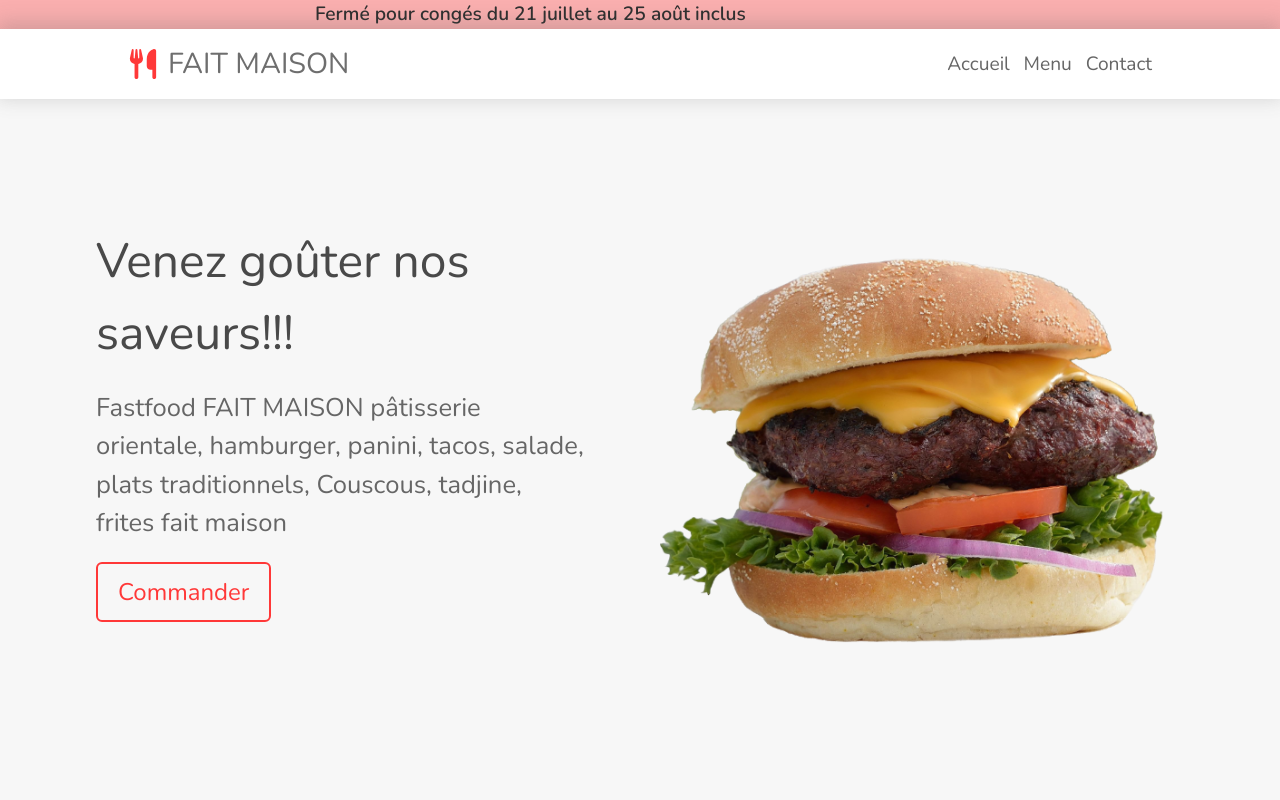
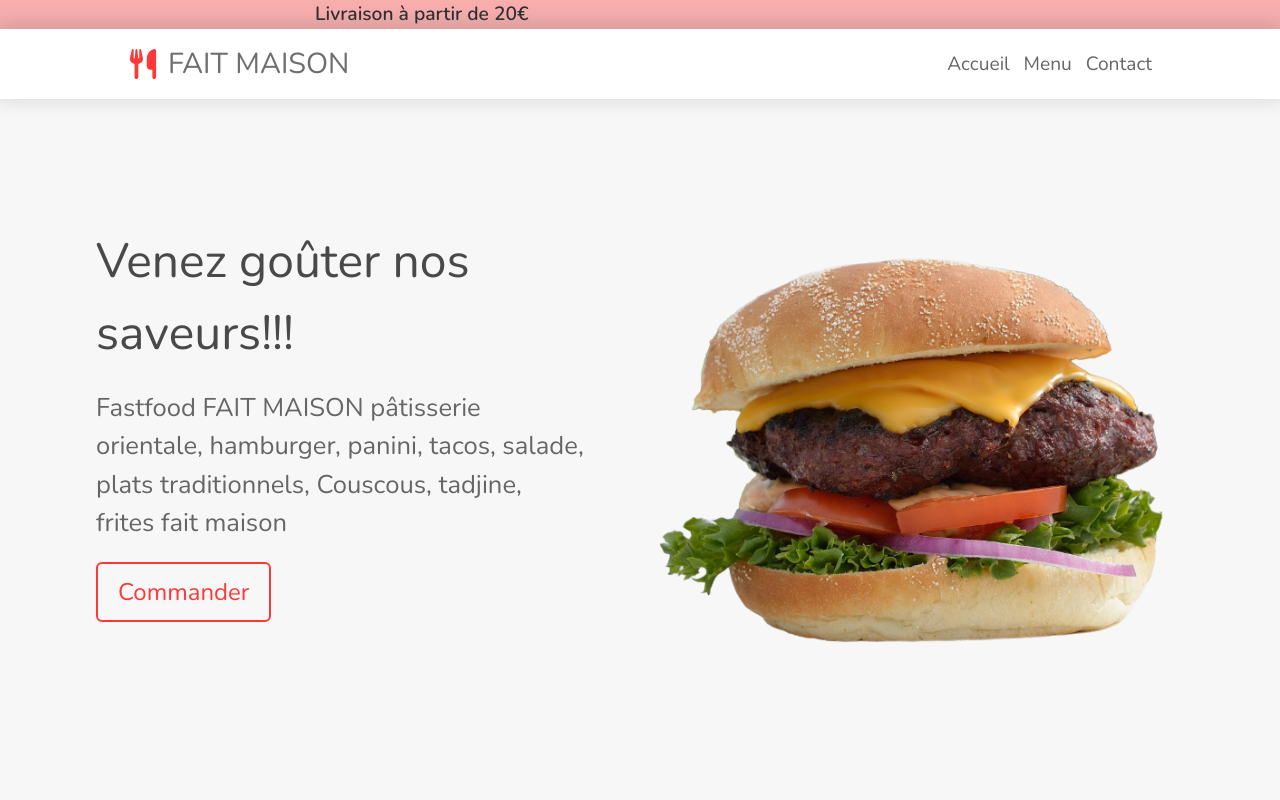
Before and after one commit to Bilal-MEKIRI/faitmaisonpontoise, a Next.js app: page / in a window 1280 px wide. Shown: the top 800 px of the page. Built offline with nearby package versions, Linux system fonts and the light colour scheme; no server answers; a web font is replaced by a local one.

Commit message:
Update Promo.jsx

```diff
--- a/components/Promo.jsx
+++ b/components/Promo.jsx
@@ -3,9 +3,9 @@ import "../styles/promo.scss";
 const Promo = () => {
   return (
     <div className="promo">
-      {/*  <p className="text">Livraison à partir de 20€</p> */}
+        <p className="text">Livraison à partir de 20€</p>
 
-      <p className="text">Fermé pour congés du 21 juillet au 25 août inclus</p>
+      {/* <p className="text">Fermé pour congés du 21 juillet au 25 août inclus</p> */}
 
     </div>
   );
```
